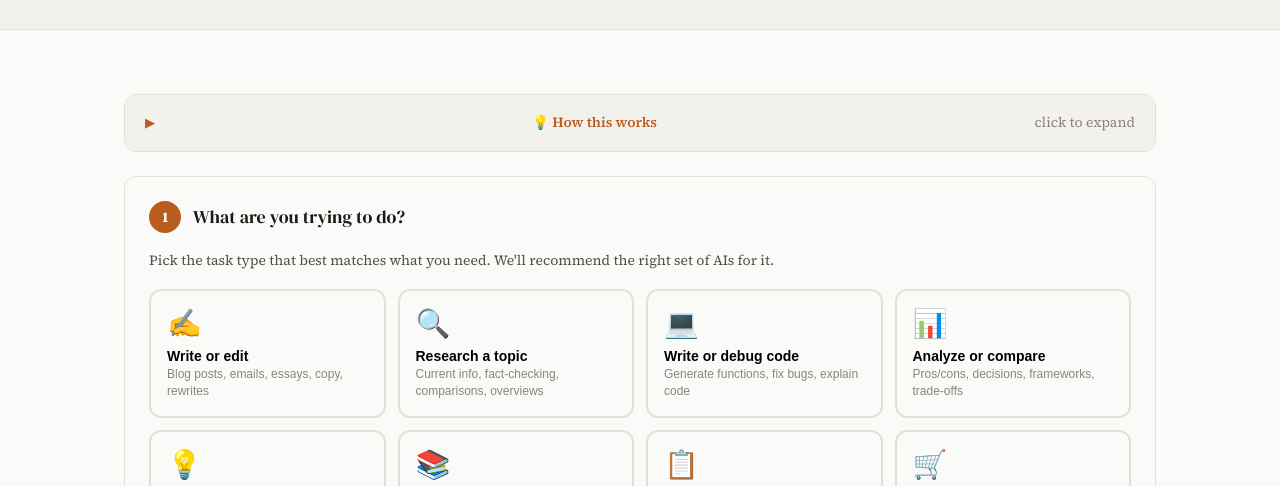
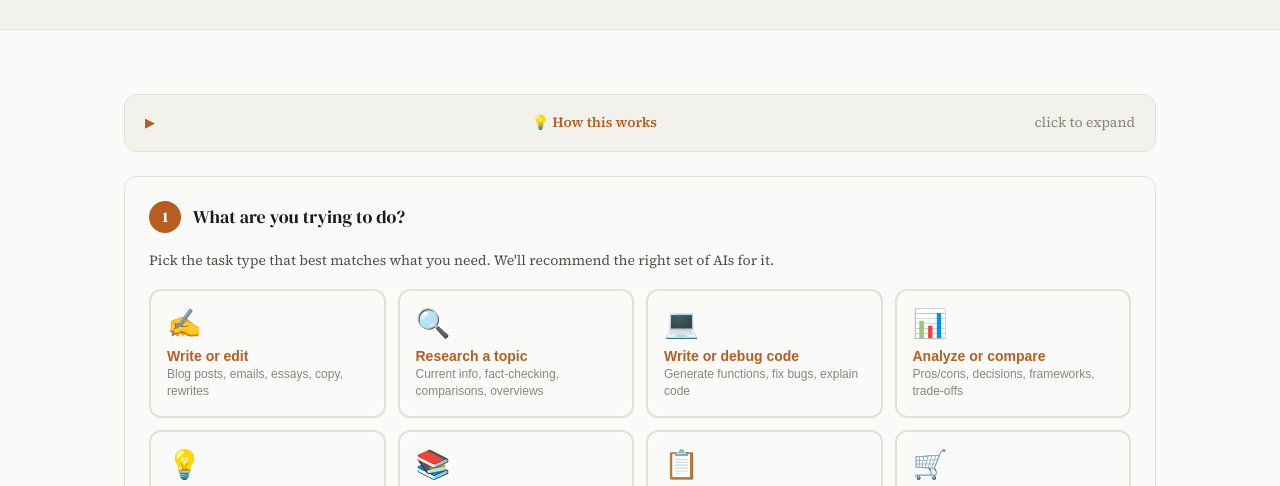
Before and after one commit to cyork95/the-prompt-kitchen, a plain HTML site: page model-tester/index.html in a window 1280 px wide. Shown: the part 292-778 px from the top of the page. Drawn offline with Linux system fonts and the light colour scheme.

Commit message:
Make goal card labels orange on Test Kitchen page
Change .goal-card-label from var(--text-1) to var(--accent) so
"Write or edit", "Research a topic", etc. appear in orange
instead of black in light mode.

Co-Authored-By: Claude Sonnet 4.6 <noreply@anthropic.com>

```diff
--- a/model-tester/index.html
+++ b/model-tester/index.html
@@ -67,7 +67,7 @@
     .goal-card:hover { border-color: var(--accent); transform: translateY(-1px); }
     .goal-card.active { border-color: var(--accent); background: var(--accent-light); }
     .goal-card-icon { font-size: 1.75rem; margin-bottom: var(--s2); display: block; }
-    .goal-card-label { font-weight: 700; font-size: var(--text-sm); color: var(--text-1); display: block; margin-bottom: 2px; }
+    .goal-card-label { font-weight: 700; font-size: var(--text-sm); color: var(--accent); display: block; margin-bottom: 2px; }
     .goal-card-desc { font-size: 0.75rem; color: var(--text-3); line-height: 1.4; }
 
     /* Recommended model strip */
```
